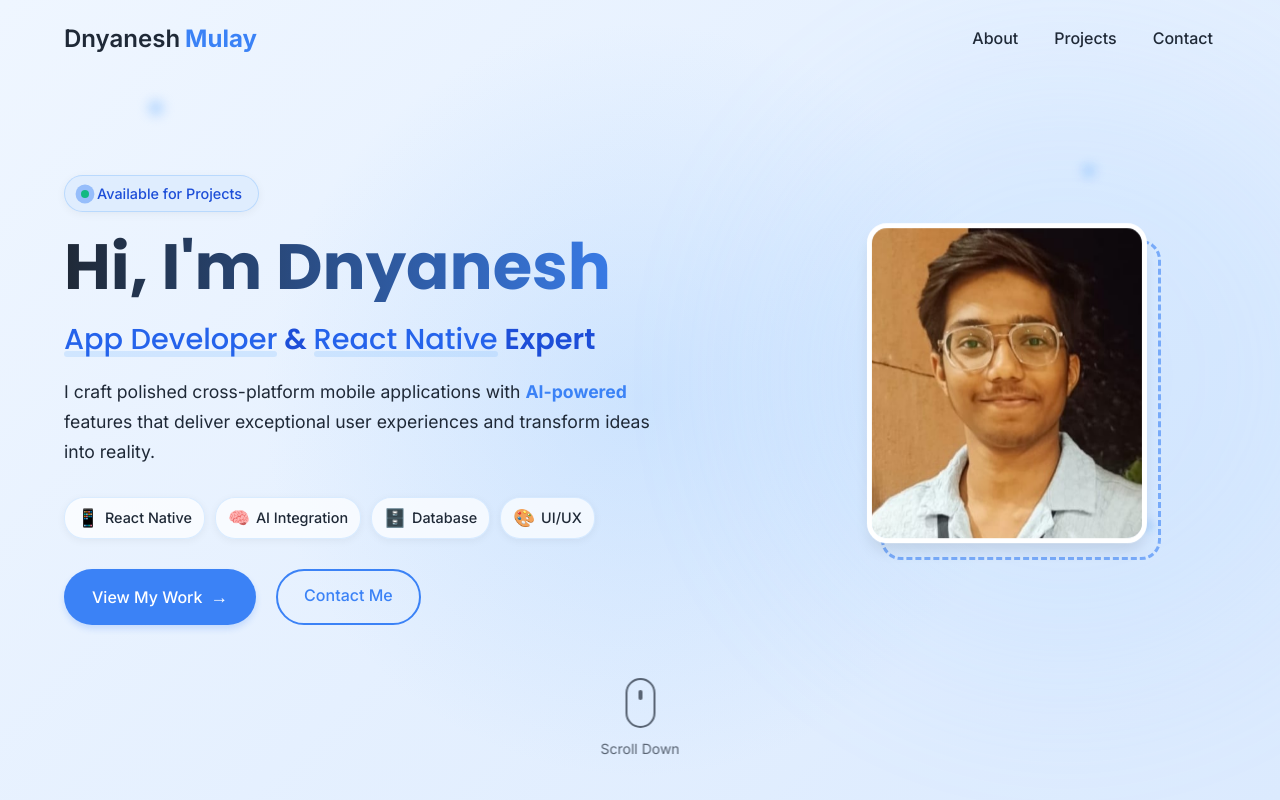
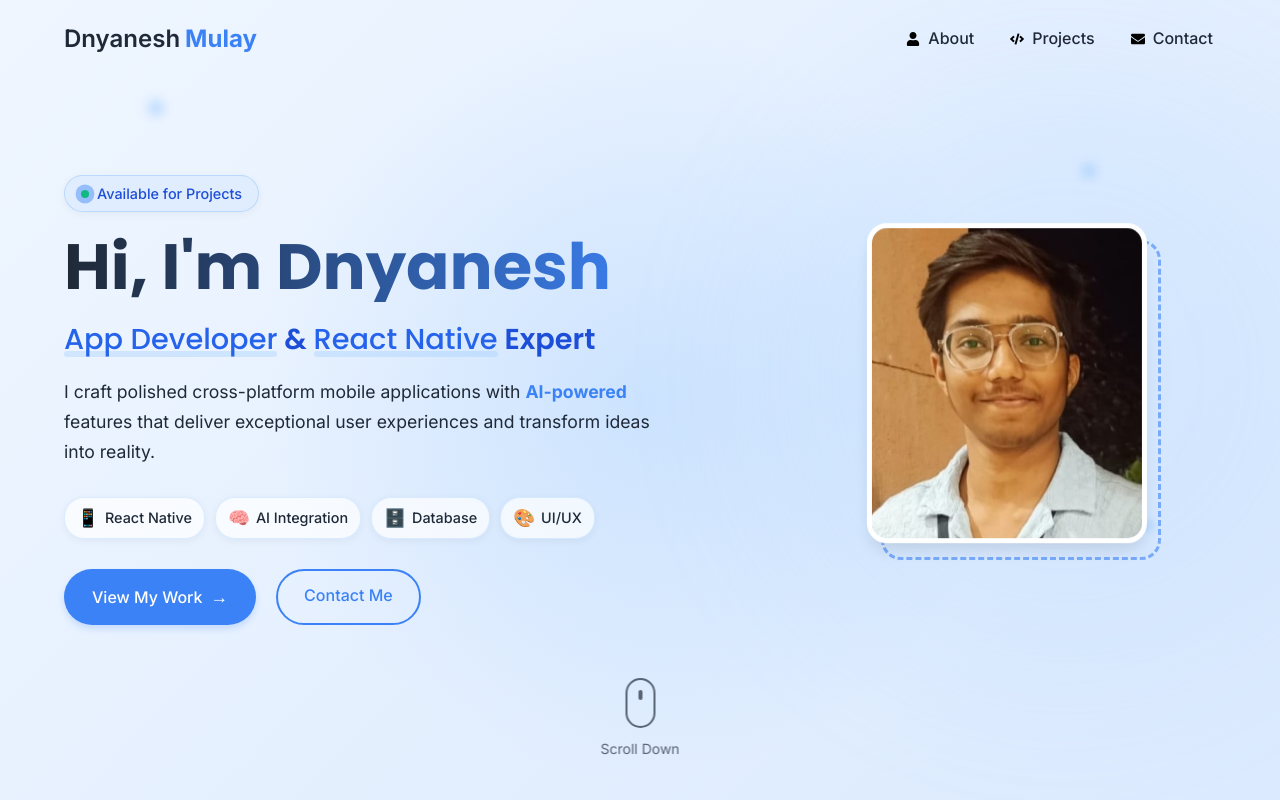
Before and after one commit to Dany1211/My-Portfolio, a React (Create React App) app: page / in a window 1280 px wide. Shown: the top 800 px of the page. Built offline with nearby package versions, Linux system fonts and the light colour scheme.

Commit message:
Icons added in navbar and fixed minor linking issues

```diff
--- a/src/components/Navbar.js
+++ b/src/components/Navbar.js
@@ -2,6 +2,7 @@
 import React, { useState, useEffect } from 'react';
 import { Link } from 'react-scroll';
 import { motion, AnimatePresence } from 'framer-motion';
+import { FaUser, FaCode, FaEnvelope } from 'react-icons/fa'; // Import icons
 import '../styles/Navbar.css';
 
 const Navbar = () => {
@@ -20,6 +21,13 @@ const Navbar = () => {
     window.addEventListener('scroll', handleScroll);
     return () => window.removeEventListener('scroll', handleScroll);
   }, []);
+
+  // Map navigation items with their icons
+  const navItems = [
+    { name: 'about', icon: <FaUser /> },
+    { name: 'projects', icon: <FaCode /> },
+    { name: 'contact', icon: <FaEnvelope /> }
+  ];
 
   // Animation variants
   const navItemVariants = {
@@ -86,21 +94,25 @@ const Navbar = () => {
         </Link>
 
         <div className="nav-links desktop-nav">
-          {['about', 'projects', 'contact'].map((item, i) => (
+          {navItems.map((item, i) => (
             <motion.div
-              key={item}
+              key={item.name}
               custom={i}
               initial="hidden"
               animate="visible"
               variants={navItemVariants}
             >
               <Link
-                to={item}
+                to={item.name}
+                spy={true}
                 smooth={true}
+                offset={-70}
                 duration={500}
                 className="nav-link"
+                activeClass="active"
               >
-                {item.charAt(0).toUpperCase() + item.slice(1)}
+                <span className="nav-icon">{item.icon}</span>
+                {item.name.charAt(0).toUpperCase() + item.name.slice(1)}
               </Link>
             </motion.div>
           ))}
@@ -130,20 +142,24 @@ const Navbar = () => {
               variants={mobileNavVariants}
             >
               <div className="mobile-nav-content">
-                {['about', 'projects', 'contact'].map((item, i) => (
+                {navItems.map((item, i) => (
                   <motion.div
-                    key={item}
+                    key={item.name}
                     variants={mobileNavItemVariants}
                     whileHover={{ x: 5 }}
                   >
                     <Link
-                      to={item}
+                      to={item.name}
+                      spy={true}
                       smooth={true}
+                      offset={-70}
                       duration={500}
                       className="mobile-nav-link"
+                      activeClass="active"
                       onClick={() => setIsOpen(false)}
                     >
-                      {item.charAt(0).toUpperCase() + item.slice(1)}
+                      <span className="mobile-nav-icon">{item.icon}</span>
+                      {item.name.charAt(0).toUpperCase() + item.name.slice(1)}
                     </Link>
                   </motion.div>
                 ))}
--- a/src/components/Projects.js
+++ b/src/components/Projects.js
@@ -3,7 +3,6 @@ import { motion } from 'framer-motion';
 import { FaGithub, FaExternalLinkAlt, FaChevronLeft, FaChevronRight, FaEye } from 'react-icons/fa';
 import '../styles/Projects.css'
 
-// Project Data (keeping the same data)
 const projectData = [
   {
     id: 1,
--- a/src/styles/Navbar.css
+++ b/src/styles/Navbar.css
@@ -1,3 +1,5 @@
+/* Enhanced Navbar.css with smaller hamburger menu and icon styling */
+
 :root {
   --primary-color: #007bff;
   --primary-hover: #0056b3;
@@ -77,8 +79,28 @@
   transition: color 0.3s ease;
   display: flex;
   align-items: center;
-  gap: 6px;
+  gap: 8px;
 }
+
+/* Added styles for icons in nav links */
+.nav-icon {
+  display: inline-flex;
+  align-items: center;
+  justify-content: center;
+  font-size: 14px;
+  color: #000;
+  transition: transform 0.3s ease;
+}
+
+.nav-link:hover .nav-icon {
+  transform: translateY(-2px);
+  color: var(--primary-color);
+}
+
+.nav-link.active .nav-icon {
+  color: var(--primary-color);
+}
+/* End of icon styles */
 
 .nav-link::after {
   content: '';
@@ -107,18 +129,7 @@
   width: 100%;
 }
 
-.nav-icon {
-  display: inline-flex;
-  align-items: center;
-  justify-content: center;
-  transition: transform 0.3s ease;
-}
-
-.nav-link:hover .nav-icon {
-  transform: translateY(-2px);
-}
-
-/* Hamburger Menu */
+/* Smaller Hamburger Menu */
 .menu-toggle-container {
   display: none;
   z-index: 2000;
@@ -132,8 +143,8 @@
   display: flex;
   align-items: center;
   justify-content: center;
-  width: 40px;
-  height: 40px;
+  width: 32px; /* Reduced from 40px */
+  height: 32px; /* Reduced from 40px */
   border-radius: 50%;
   transition: background-color 0.3s ease;
 }
@@ -143,8 +154,8 @@
 }
 
 .hamburger {
-  width: 24px;
-  height: 20px;
+  width: 20px; /* Reduced from 24px */
+  height: 16px; /* Reduced from 20px */
   position: relative;
   display: flex;
   flex-direction: column;
@@ -155,13 +166,13 @@
   display: block;
   width: 100%;
   height: 2px;
-  background-color: var(--text-dark);
+  background-color: #000; /* Solid black color */
   border-radius: 2px;
   transition: transform 0.3s ease, opacity 0.3s ease, background-color 0.3s ease;
 }
 
 .hamburger.open .bar:nth-child(1) {
-  transform: translateY(9px) rotate(45deg);
+  transform: translateY(7px) rotate(45deg); /* Adjusted for smaller size */
   background-color: var(--primary-color);
 }
 
@@ -170,7 +181,7 @@
 }
 
 .hamburger.open .bar:nth-child(3) {
-  transform: translateY(-9px) rotate(-45deg);
+  transform: translateY(-7px) rotate(-45deg); /* Adjusted for smaller size */
   background-color: var(--primary-color);
 }
 
@@ -179,7 +190,7 @@
   position: fixed;
   top: 0;
   right: 0;
-  width: 70%;
+  width: 65%; /* Slightly smaller */
   height: 100vh;
   background-color: var(--text-light);
   box-shadow: var(--shadow-lg);
@@ -192,18 +203,18 @@
 .mobile-nav-content {
   display: flex;
   flex-direction: column;
-  gap: 40px;
+  gap: 30px; /* Reduced from 40px */
   padding: 20px;
   width: 100%;
   text-align: center;
 }
 
 .mobile-nav-link {
-  font-size: 22px;
+  font-size: 20px; /* Reduced from 22px */
   color: var(--text-dark);
   text-decoration: none;
   font-weight: 500;
-  padding: 10px;
+  padding: 8px; /* Reduced from 10px */
   display: flex;
   align-items: center;
   justify-content: center;
@@ -211,6 +222,19 @@
   position: relative;
   overflow: hidden;
   transition: color 0.3s ease;
+}
+
+.mobile-nav-icon {
+  font-size: 18px;
+  color: #000; /* Solid black color */
+}
+
+.mobile-nav-link:hover .mobile-nav-icon {
+  color: var(--primary-color);
+}
+
+.mobile-nav-link.active .mobile-nav-icon {
+  color: var(--primary-color);
 }
 
 .mobile-nav-link:after {
@@ -233,10 +257,6 @@
 .mobile-nav-link:hover:after {
   transform: scaleX(1);
   transform-origin: left;
-}
-
-.mobile-nav-icon {
-  font-size: 24px;
 }
 
 .mobile-nav-link.active {
```
